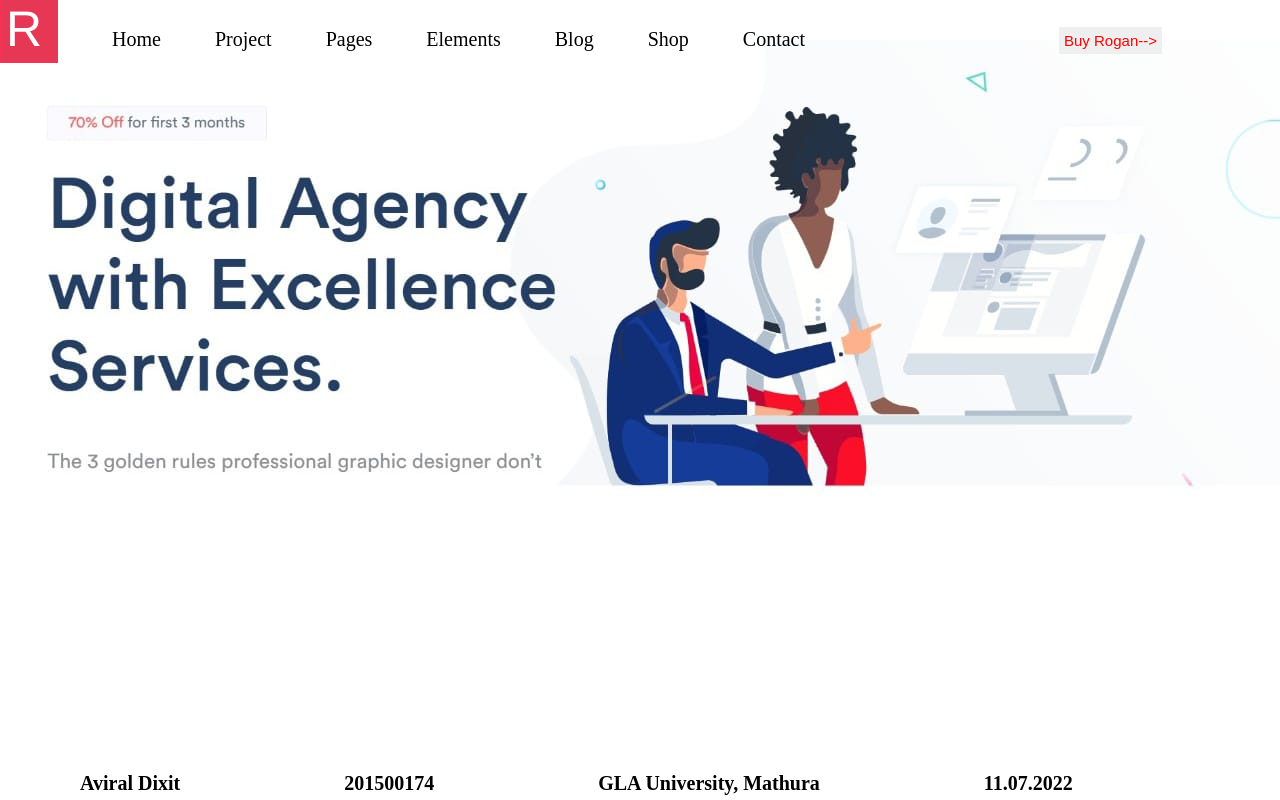
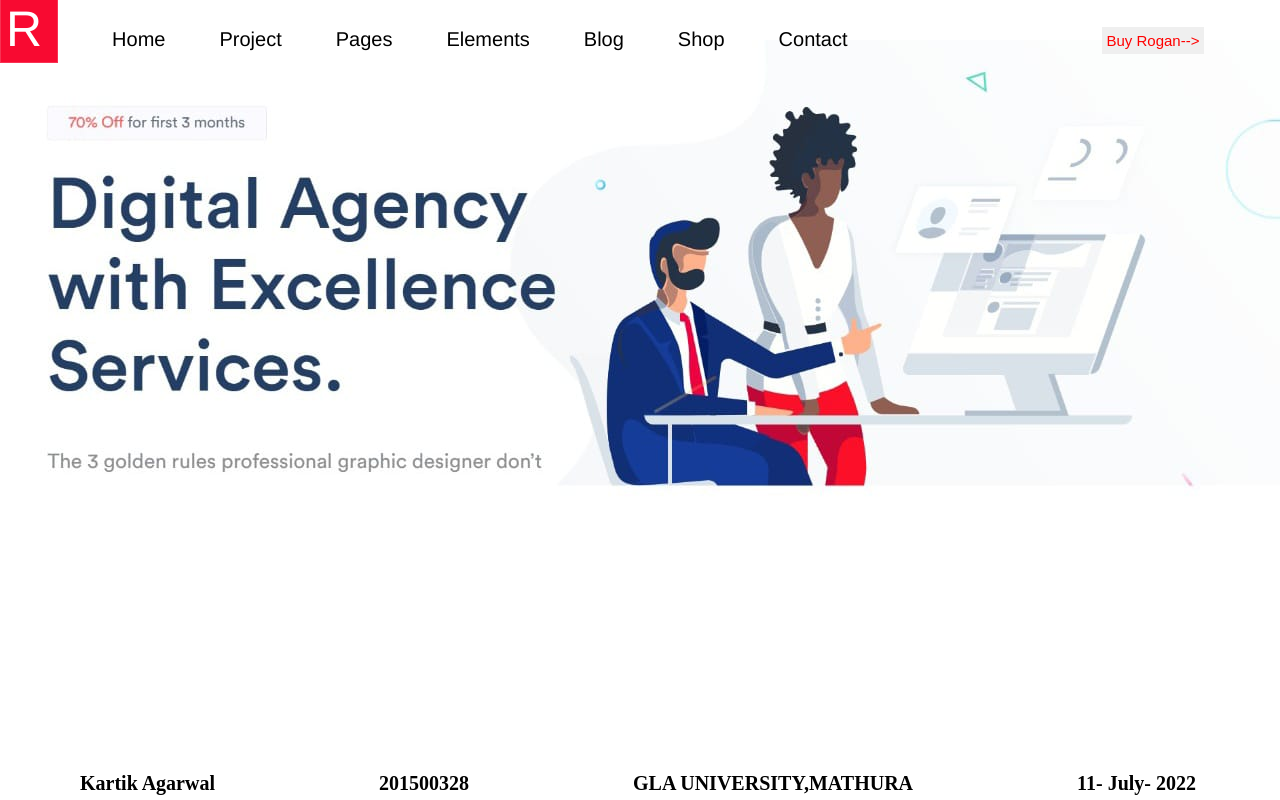
Before and after one commit to aviral-d/aviral_201500174_live, a plain HTML site: page index.html in a window 1280 px wide. Drawn offline with Linux system fonts and the light colour scheme.

Commit message:
first commit

```diff
--- a/index.html
+++ b/index.html
@@ -29,6 +29,7 @@
         }
         #banner ul li{
             margin-right: 50px;
+            font-family: 'Franklin Gothic Medium', 'Arial Narrow', Arial, sans-serif;
             display: inline;
             list-style: none;
             font-size: 20px;
@@ -39,9 +40,8 @@ display: inline;
 border: 1px solid rgb(248, 50, 83);
 padding: 5px;
 padding-right: 15px;
-background-color: rgb(230, 55, 84);
+background-color: rgb(248, 10, 49);
 font-size: 50px;
-font-weight:100;
 font-family: 'Franklin Gothic Medium', 'Arial Narrow', Arial, sans-serif;
 color: white;
 }
@@ -100,10 +100,47 @@ color: white;
 <img src="./image/image.png" alt="">
 </div>
 <div id="footer">
-<div class="cotainer">Aviral Dixit</div>
-<div class="cotainer">201500174</div>
-<div class="cotainer">GLA University, Mathura</div>
-<div class="cotainer">11.07.2022</div>
+<div class="cotainer">Kartik Agarwal</div>
+<div class="cotainer">201500328</div>
+<div class="cotainer">GLA UNIVERSITY,MATHURA</div>
+<body onLoad="initClock()"></body>
+<div class="cotainer" id="timedate">      <a id="d">1</a>-
+    <a id="mon">January</a>-
+   <a id="y">0</a></div>
+
+
+  <script>
+
+  // START CLOCK SCRIPT
+
+  Number.prototype.pad = function(n) {
+    for (var r = this.toString(); r.length < n; r = 0 + r);
+    return r;
+  };
+
+  function updateClock() {
+    var now = new Date();
+    var milli = now.getMilliseconds(),
+      sec = now.getSeconds(),
+      min = now.getMinutes(),
+      hou = now.getHours(),
+      mo = now.getMonth(),
+      dy = now.getDate(),
+      yr = now.getFullYear();
+    var months = ["January", "February", "March", "April", "May", "June", "July", "August", "September", "October", "November", "December"];
+    var tags = ["mon", "d", "y", "h", "m", "s", "mi"],
+      corr = [months[mo], dy, yr, hou.pad(2), min.pad(2), sec.pad(2), milli];
+    for (var i = 0; i < tags.length; i++)
+      document.getElementById(tags[i]).firstChild.nodeValue = corr[i];
+  }
+
+  function initClock() {
+    updateClock();
+    window.setInterval("updateClock()", 1);
+  }
+
+  // END CLOCK SCRIPT
+  </script>
 </div>
 </body>
 </html>
```
